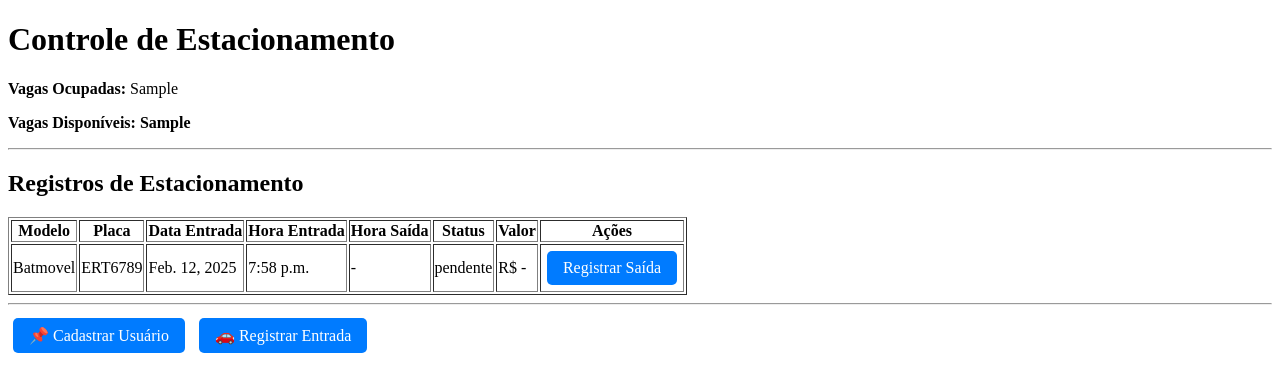
After one commit to EstudosPythonSenac2024/estudos_senac, a Django app: template python/django/estacionamento/core/templates/core/dashboard2.html in a window 1280 px wide. The commit adds this page. Shown: the top 392 px of the page. Run offline with Django 4.2, Linux system fonts and the light colour scheme; data comes from the database, SQL or seed files in the repository; tables that the repository leaves empty hold one stand-in row (values such as "Sample post"); the template is opened without the code that fills it: values that come from a table or form of the project are taken from there, most other values are stand-ins (such as "Sample title", 1, 10 or a date in 2020).

Commit message:
atualizando.

```diff
--- a/python/django/estacionamento/core/forms.py
+++ b/python/django/estacionamento/core/forms.py
@@ -6,7 +6,7 @@ class ClienteForm(forms.ModelForm):
 
     class Meta:
         model = Cliente
-        fields = ['nome', 'email', 'telefone', 'cpf', 'modelo_carro', 'placa', 'ano', 'cor', 'marca', 'tipo']
+        fields = ['nome', 'email', 'telefone', 'cpf', 'modelo', 'placa', 'ano', 'cor', 'marca', 'tipo']
 
 class EstacionamentoForm(forms.ModelForm):
     class Meta:
--- a/python/django/estacionamento/core/models.py
+++ b/python/django/estacionamento/core/models.py
@@ -11,7 +11,7 @@ class Cliente(models.Model):
     email = models.EmailField()
     telefone = models.CharField(max_length=20)
     cpf = models.CharField(max_length=14, unique=True)
-    modelo_carro = models.CharField(max_length=50)
+    modelo = models.CharField(max_length=50)
     placa = models.CharField(max_length=10, unique=True)
     ano = models.IntegerField(default=2024)
     cor = models.CharField(max_length=20)
--- a/python/django/estacionamento/core/static/core/css/style.css
+++ b/python/django/estacionamento/core/static/core/css/style.css
@@ -32,7 +32,7 @@ button:hover {
 
 /* Organizando o formulário */
 .form-container {
-    width: 50%;
+    width: 100%;
     margin: auto;
 }
 
--- a/python/django/estacionamento/core/templates/core/cadastro.html
+++ b/python/django/estacionamento/core/templates/core/cadastro.html
@@ -4,7 +4,8 @@
 <head>
     <meta charset="UTF-8">
     <title>Cadastro de Cliente</title>
-    <link rel="stylesheet" type="text/css" href="{% static 'core/style.css' %}">
+   <!--  {% load static %} -->
+    <link rel="stylesheet" href="{% static 'core/css/style.css' %}">
 </head>
 <body>
 
--- /dev/null
+++ b/python/django/estacionamento/core/templates/core/dashboard2.html
@@ -0,0 +1,81 @@
+<!DOCTYPE html>
+<html lang="pt">
+<head>
+    <meta charset="UTF-8">
+    <title>Controle de Estacionamento</title>
+    <style>
+        .button {
+            display: inline-block;
+            padding: 8px 16px;
+            margin: 5px;
+            font-size: 16px;
+            text-decoration: none;
+            color: white;
+            background-color: #007BFF;
+            border-radius: 5px;
+            border: none;
+        }
+        .button:hover {
+            background-color: #0056b3;
+        }
+        .button-delete {
+            background-color: red;
+        }
+        .button-delete:hover {
+            background-color: darkred;
+        }
+    </style>
+</head>
+<body>
+
+    <h1>Controle de Estacionamento</h1>
+
+    <p><strong>Vagas Ocupadas:</strong> {{ vagas_ocupadas }}</p>
+    <p><strong>Vagas Disponíveis:</strong> <b>{{ vagas_disponiveis }}</b></p>
+
+    <hr>
+
+    <h2>Registros de Estacionamento</h2>
+    <table border="1">
+        <tr>
+            <th>Modelo</th>
+            <th>Placa</th>
+            <th>Data Entrada</th>
+            <th>Hora Entrada</th>
+            <th>Hora Saída</th>
+            <th>Status</th>
+            <th>Valor</th>
+            <th>Ações</th>
+        </tr>
+        {% for registro in registros %}
+        <tr>
+            <td>{{ registro.modelo_carro }}</td>
+            <td>{{ registro.placa }}</td>
+            <td>{{ registro.data_entrada }}</td>
+            <td>{{ registro.hora_entrada }}</td>
+            <td>{{ registro.hora_saida|default:"-" }}</td>
+            <td>{{ registro.status_pagamento }}</td>
+            <td>R$ {{ registro.valor_pago|default:"-" }}</td>
+            <td>
+                {% if not registro.hora_saida %}
+                    <a href="{% url 'registrar_saida' registro.id %}" class="button">Registrar Saída</a>
+                {% else %}
+                    ✅ Pago
+                {% endif %}
+            </td>
+        </tr>
+        {% empty %}
+        <tr>
+            <td colspan="8">Nenhum veículo registrado.</td>
+        </tr>
+        {% endfor %}
+    </table>
+
+    <hr>
+
+    <!-- 🚀 Botões de Ação -->
+    <a href="{% url 'cadastrar_cliente' %}" class="button">📌 Cadastrar Usuário</a>
+    <a href="{% url 'registro_entrada' %}" class="button">🚗 Registrar Entrada</a>
+
+</body>
+</html>
--- a/python/django/estacionamento/core/templates/core/registro_entrada.html
+++ b/python/django/estacionamento/core/templates/core/registro_entrada.html
@@ -1,10 +1,11 @@
+{% load static %}
 <!DOCTYPE html>
 <html lang="pt">
 <head>
     <meta charset="UTF-8">
     <title>Registro de Entrada</title>
-    {% load static %}
-    <link rel="stylesheet" href="{% static 'core/css/styles_forms.css' %}">
+
+    <link rel="stylesheet" href="{% static 'core/css/styles.css' %}">
 </head>
 <body>
     <h1>Registrar Entrada de Veículo</h1>
```
Also changed, not shown: python/django/estacionamento/estacionamento/core/static/core/css/style.css (added, +74 -0 lines), python/django/estacionamento/estacionamento/core/static/core/css/styles_forms.css (+78 -29 lines), python/django/estacionamento/estacionamento/settings.py (+6 -5 lines), python/django/estacionamento/core/migrations/0002_rename_modelo_carro_cliente_modelo.py (added), python/django/estacionamento/db.sqlite3, 1 other file.
